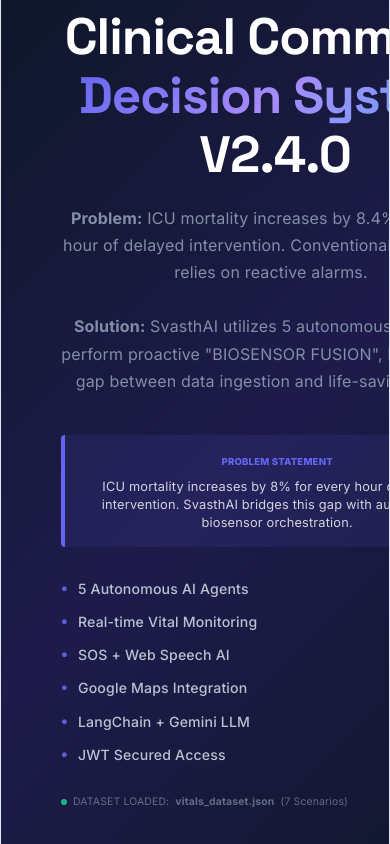
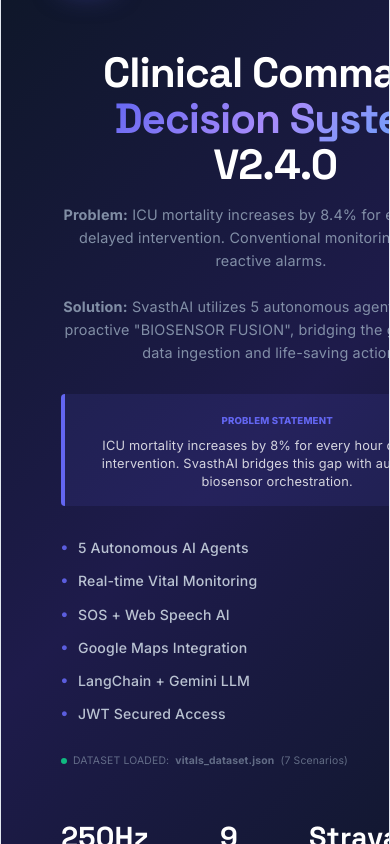
Before and after one commit to Drishtipixiee/Agentic-Ai, a React (Vite) app: page /login in a window 390 px wide. Built offline with nearby package versions, Linux system fonts and the light colour scheme.

Commit message:
final ui responsive fixes

```diff
--- a/src/assets/Login.css
+++ b/src/assets/Login.css
@@ -108,11 +108,11 @@
 
 .login-hero-text h1 {
   font-family: 'Space Grotesk', sans-serif;
-  font-size: 3.2rem;
+  font-size: clamp(2rem, 5vh, 2.8rem);
   font-weight: 800;
   color: white;
-  line-height: 1.15;
-  margin: 0 0 20px;
+  line-height: 1.1;
+  margin: 0 0 15px;
   letter-spacing: -1px;
 }
 .login-gradient-text {
@@ -123,9 +123,9 @@
 }
 .login-hero-text p {
   color: rgba(148, 163, 184, 0.85);
-  font-size: 1rem;
-  line-height: 1.7;
-  margin: 0 0 40px;
+  font-size: 0.9rem;
+  line-height: 1.6;
+  margin: 0 0 30px;
   max-width: 420px;
 }
 
```
